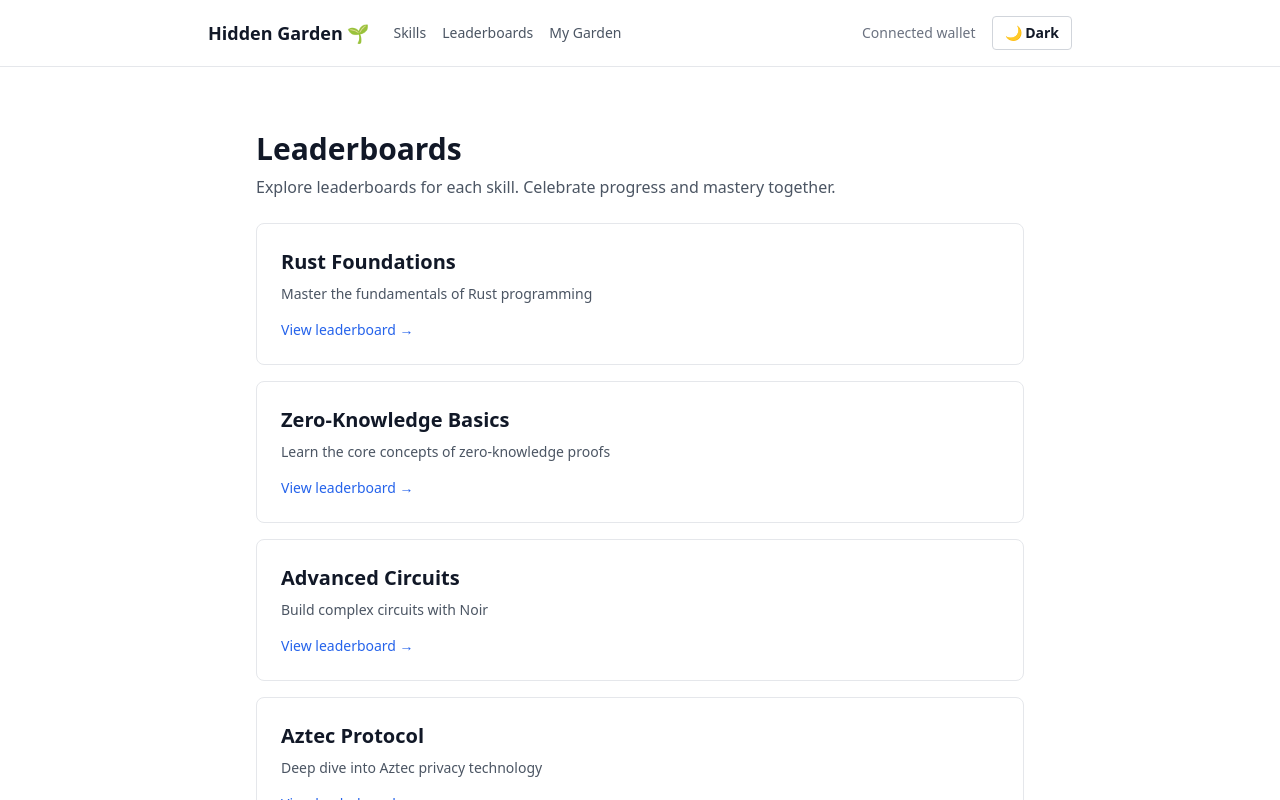
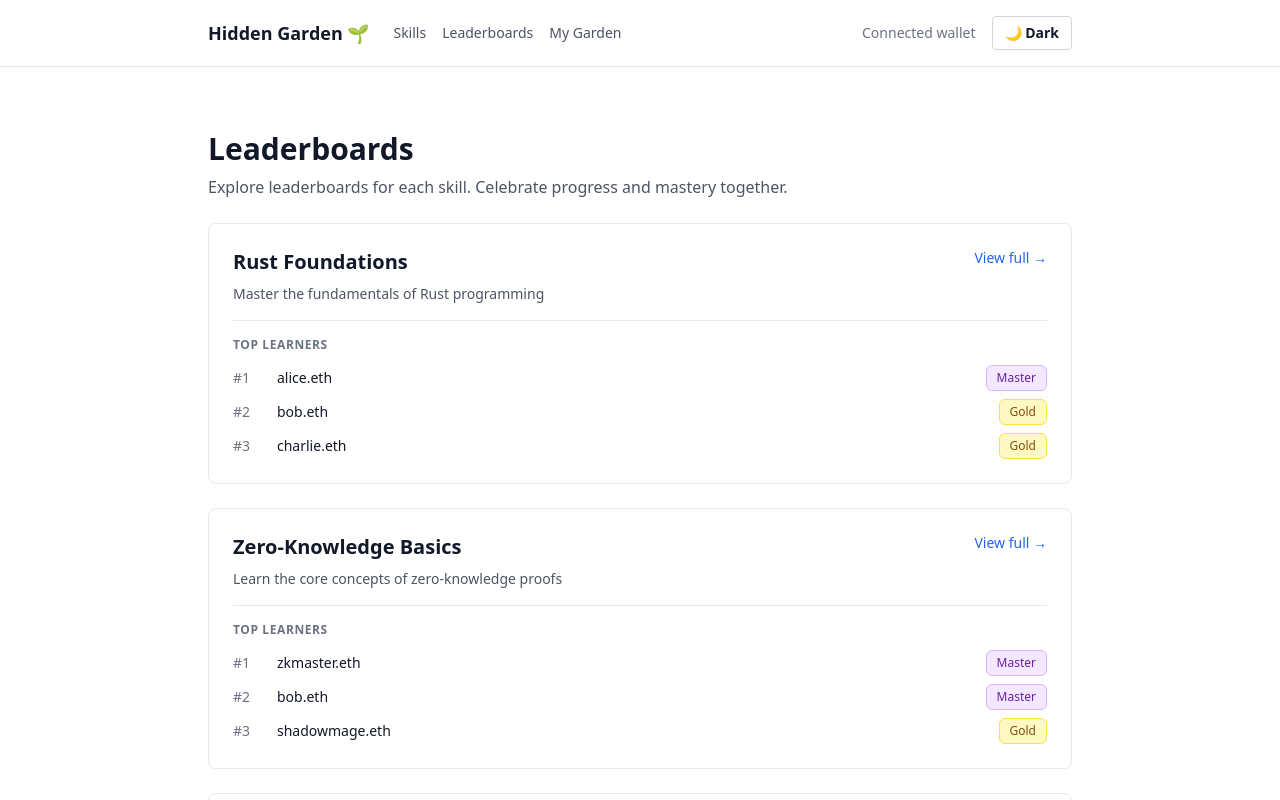
Before and after one commit to understories/hidden-garden, a Next.js app in the folder apps/aztecbat-ui/: page /leaderboards in a window 1280 px wide. Shown: the top 800 px of the page. Built offline with nearby package versions, Linux system fonts and the light colour scheme; no server answers; what wagmi would draw is missing.

Commit message:
Update page.tsx

```diff
--- a/apps/aztecbat-ui/app/leaderboards/page.tsx
+++ b/apps/aztecbat-ui/app/leaderboards/page.tsx
@@ -1,7 +1,7 @@
 /**
  * Leaderboards List Page
  *
- * Displays a list of all available skills with links to their individual leaderboards.
+ * Displays a list of all available skills with preview data from their leaderboards.
  */
 
 import Link from 'next/link';
@@ -30,9 +30,56 @@ const mockSkills = [
   },
 ];
 
+// Mock leaderboard preview data for each skill
+const getLeaderboardPreview = (skillId: string) => {
+  const previews: Record<string, Array<{ rank: number; displayName: string; tier: number }>> = {
+    'rust-foundations': [
+      { rank: 1, displayName: 'alice.eth', tier: 4 },
+      { rank: 2, displayName: 'bob.eth', tier: 3 },
+      { rank: 3, displayName: 'charlie.eth', tier: 3 },
+    ],
+    'zero-knowledge-basics': [
+      { rank: 1, displayName: 'zkmaster.eth', tier: 4 },
+      { rank: 2, displayName: 'bob.eth', tier: 4 },
+      { rank: 3, displayName: 'shadowmage.eth', tier: 3 },
+    ],
+    'advanced-circuits': [
+      { rank: 1, displayName: 'circuitbuilder.eth', tier: 4 },
+      { rank: 2, displayName: 'bob.eth', tier: 4 },
+      { rank: 3, displayName: 'shadowmage.eth', tier: 3 },
+    ],
+    'aztec-protocol': [
+      { rank: 1, displayName: 'shadowmage.eth', tier: 4 },
+      { rank: 2, displayName: 'alice.eth', tier: 2 },
+      { rank: 3, displayName: 'aztecexplorer.eth', tier: 1 },
+    ],
+  };
+  return previews[skillId] || [];
+};
+
+function getTierName(tier: number): string {
+  const tierMap: Record<number, string> = {
+    1: 'Bronze',
+    2: 'Silver',
+    3: 'Gold',
+    4: 'Master',
+  };
+  return tierMap[tier] || `Tier ${tier}`;
+}
+
+function getTierColor(tier: number): string {
+  const colorMap: Record<number, string> = {
+    1: 'bg-amber-100 dark:bg-amber-900/30 text-amber-800 dark:text-amber-200 border-amber-300 dark:border-amber-700',
+    2: 'bg-gray-100 dark:bg-gray-800 text-gray-800 dark:text-gray-200 border-gray-300 dark:border-gray-600',
+    3: 'bg-yellow-100 dark:bg-yellow-900/30 text-yellow-800 dark:text-yellow-200 border-yellow-300 dark:border-yellow-700',
+    4: 'bg-purple-100 dark:bg-purple-900/30 text-purple-800 dark:text-purple-200 border-purple-300 dark:border-purple-700',
+  };
+  return colorMap[tier] || 'bg-gray-100 dark:bg-gray-800 text-gray-800 dark:text-gray-200 border-gray-300 dark:border-gray-600';
+}
+
 export default function LeaderboardsPage() {
   return (
-    <main className="max-w-3xl mx-auto space-y-6 py-8">
+    <main className="max-w-4xl mx-auto space-y-6 py-8">
       <div>
         <h1 className="text-3xl font-bold mb-2">Leaderboards</h1>
         <p className="text-gray-600 dark:text-gray-400">
@@ -40,22 +87,70 @@ export default function LeaderboardsPage() {
         </p>
       </div>
 
-      <div className="grid gap-4">
-        {mockSkills.map((skill) => (
+      <div className="grid gap-6">
+        {mockSkills.map((skill) => {
+          const preview = getLeaderboardPreview(skill.id);
+          return (
+            <div
+              key={skill.id}
+              className="border border-gray-200 dark:border-gray-700 rounded-lg bg-white dark:bg-gray-800/50 overflow-hidden"
+            >
               <Link
-            key={skill.id}
                 href={`/leaderboard/${skill.id}`}
-            className="block border border-gray-200 dark:border-gray-700 rounded-lg p-6 bg-white dark:bg-gray-800/50 hover:border-blue-300 dark:hover:border-blue-600 hover:shadow-sm transition-all"
+                className="block p-6 hover:bg-gray-50 dark:hover:bg-gray-800/70 transition-colors"
               >
+                <div className="flex items-start justify-between mb-4">
+                  <div className="flex-1">
                     <h2 className="text-xl font-semibold text-gray-900 dark:text-gray-100 mb-2">
                       {skill.name}
                     </h2>
                     <p className="text-sm text-gray-600 dark:text-gray-400">{skill.description}</p>
-            <div className="mt-4 text-sm text-blue-600 dark:text-blue-400 font-medium">
-              View leaderboard →
                   </div>
+                  <div className="text-sm text-blue-600 dark:text-blue-400 font-medium ml-4">
+                    View full →
+                  </div>
+                </div>
+
+                {/* Leaderboard Preview */}
+                {preview.length > 0 ? (
+                  <div className="mt-4 pt-4 border-t border-gray-200 dark:border-gray-700">
+                    <h3 className="text-xs font-semibold text-gray-500 dark:text-gray-400 uppercase tracking-wider mb-3">
+                      Top Learners
+                    </h3>
+                    <div className="space-y-2">
+                      {preview.map((entry) => (
+                        <div
+                          key={entry.rank}
+                          className="flex items-center justify-between text-sm"
+                        >
+                          <div className="flex items-center gap-3">
+                            <span className="text-gray-500 dark:text-gray-400 font-medium w-8">
+                              #{entry.rank}
+                            </span>
+                            <span className="text-gray-900 dark:text-gray-100">
+                              {entry.displayName}
+                            </span>
+                          </div>
+                          <span
+                            className={`inline-flex items-center px-2.5 py-1 rounded-md text-xs font-medium border ${getTierColor(entry.tier)}`}
+                          >
+                            {getTierName(entry.tier)}
+                          </span>
+                        </div>
+                      ))}
+                    </div>
+                  </div>
+                ) : (
+                  <div className="mt-4 pt-4 border-t border-gray-200 dark:border-gray-700">
+                    <p className="text-sm text-gray-500 dark:text-gray-400">
+                      No entries yet. Be the first to complete this skill!
+                    </p>
+                  </div>
+                )}
               </Link>
-        ))}
+            </div>
+          );
+        })}
       </div>
     </main>
   );
```
Lines whose indentation alone changed are shown as unchanged.
